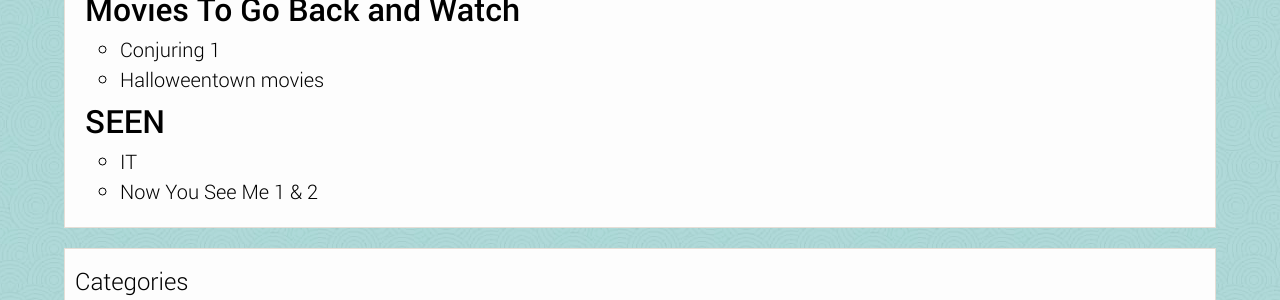
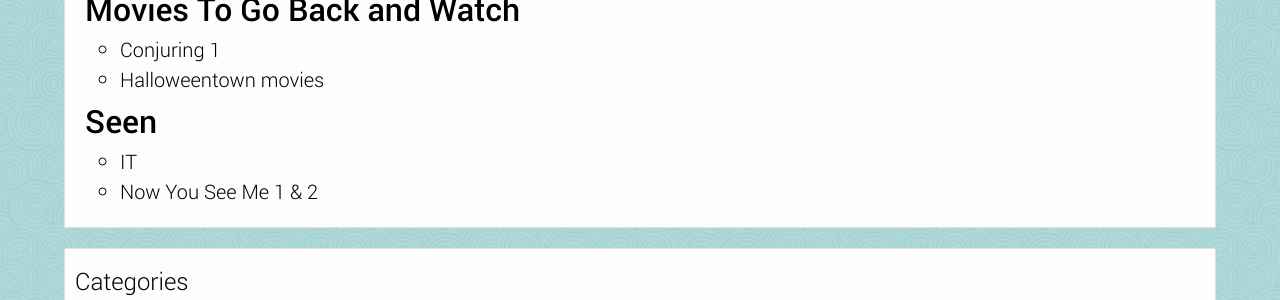
Before and after one commit to HappyBirthdayKait/HappyBirthdayKait.github.io, a Jekyll site: the page built from movie-list/index.md, in a window 1280 px wide and 1328 px high. Shown: the part 386-686 px from the top of the window. Built offline with Jekyll 4.4.1, drawn with Linux system fonts in a browser that asks for light colours.

```diff
--- a/movie-list/index.md
+++ b/movie-list/index.md
@@ -13,6 +13,6 @@ title: movie-list
 - Conjuring 1
 - Halloweentown movies
 
-## SEEN
+## Seen
 - IT
 - Now You See Me 1 & 2
```
